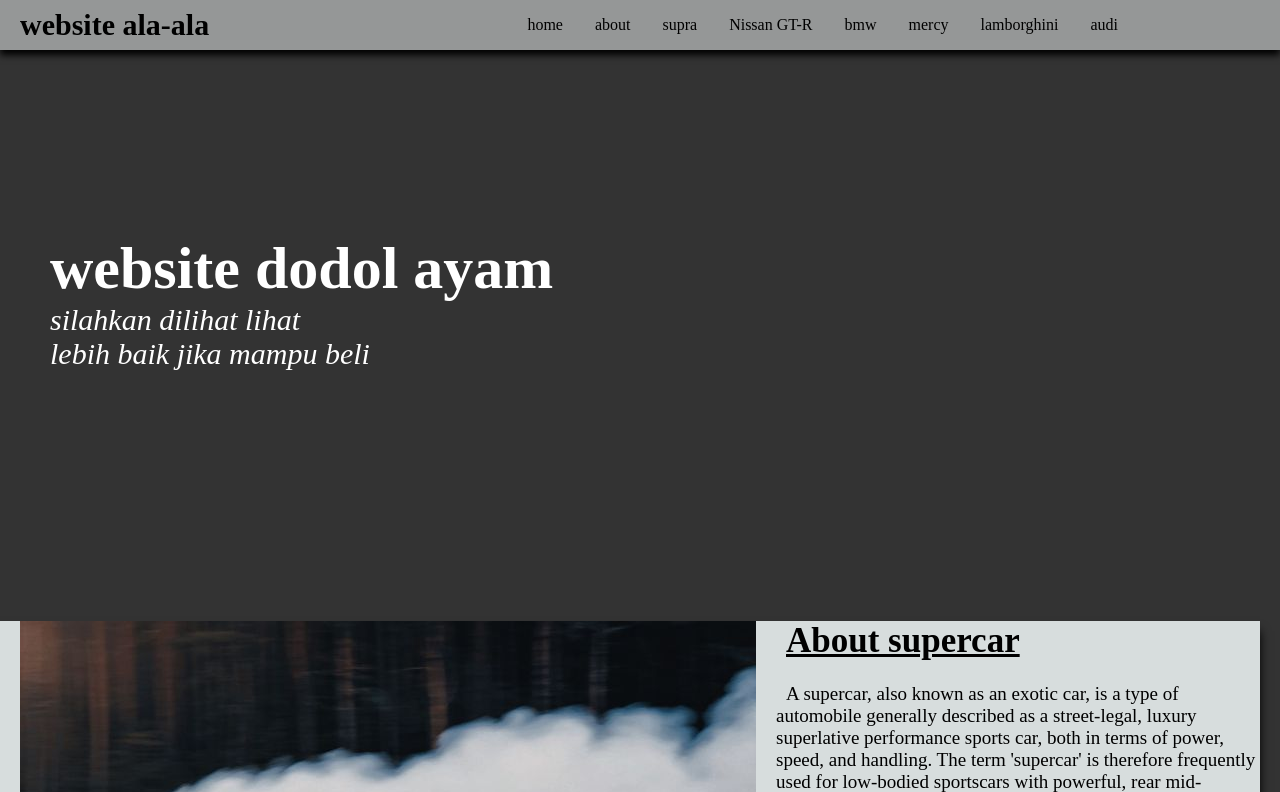
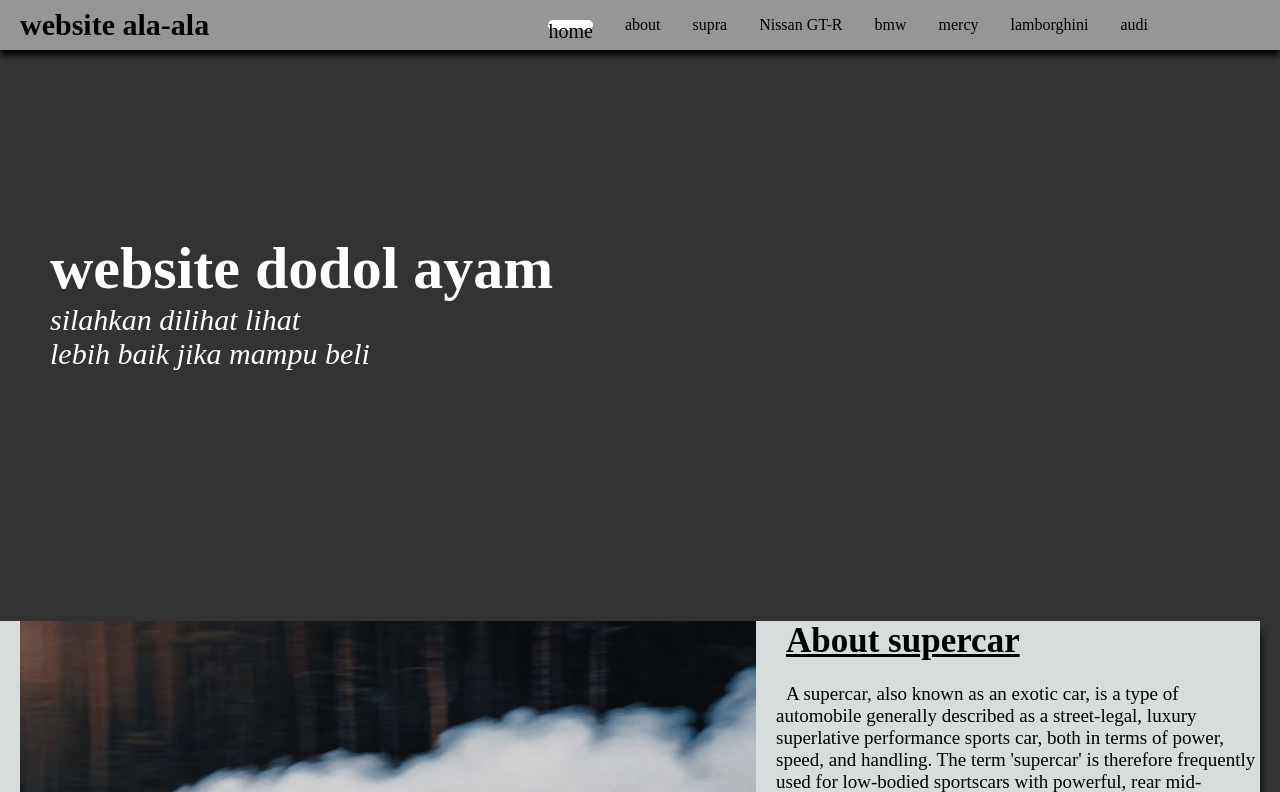
Before and after one commit to shydane/percobaan, a plain HTML site: page markicob.html in a window 1280 px wide. In both pictures the pointer is over the item "home". Shown: the top 792 px of the page. Drawn offline with nearby package versions, Linux system fonts and the light colour scheme; some icons are missing.

Commit message:
animasi hover

```diff
--- a/markicob.css
+++ b/markicob.css
@@ -20,7 +20,7 @@ nav {
     display: flex;
     justify-content: space-between;
     align-items: center;
-    padding: 0px 50px 0px 20px;
+    padding: 0px 20px 0px 20px;
     /* margin: 20px 50px 0px 20px; */
     color: black;
     height: 50px;
@@ -37,8 +37,17 @@ nav {
     gap: 2rem;
 }
 
+.navbar ul li:hover {
+    background-color: white;
+    transition:  .2s ease-in-out;
+    border-radius: 5px;
+    transition-delay:  .2s;
+    height: 10px;
+    font-size: 20px;
+}
+
 .navbar ul li a {
-    text-decoration: solid;
+    text-decoration: none;
     color: black;
 }
 
@@ -245,7 +254,8 @@ nav {
 }
 
 .geser img {
-    width: 400px;
+    width: 500px;
+    height: 300px;
     padding: 10px;
 }
 
```
